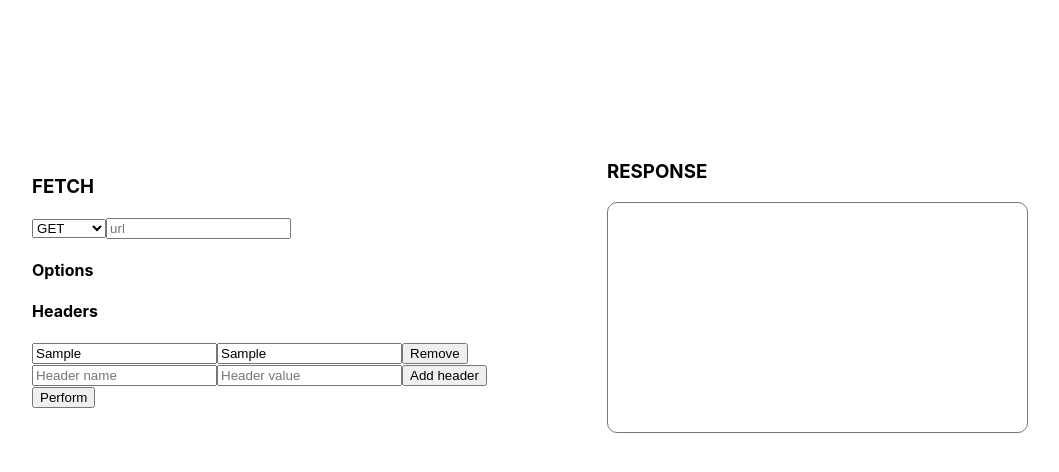
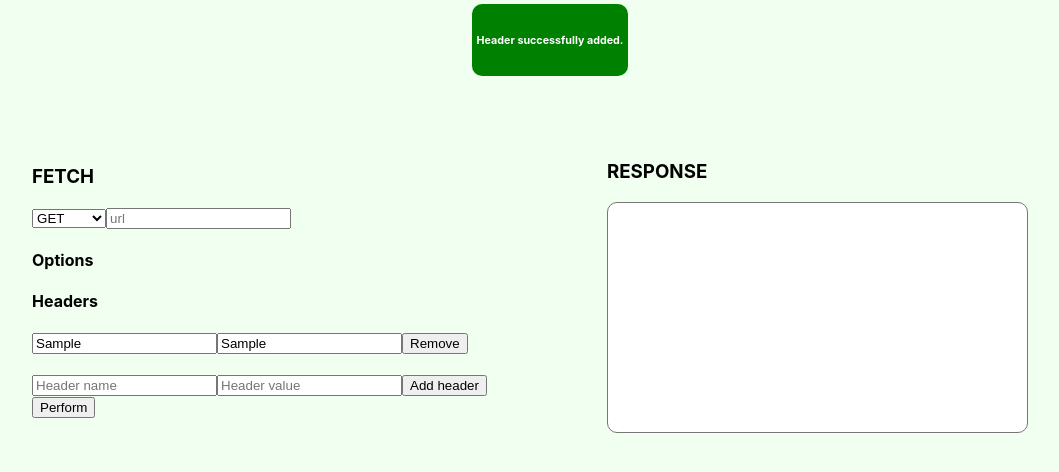
Before and after one commit to dimitrijekaranfilovic/http-request-viewer, a React (Create React App) app: page / in a window 1280 px wide. Both pictures are taken after typing "Sample", "Sample" into the empty fields and a click on the button "Add header". Shown: the top 472 px of the page, without its empty margins (90-1149 px from the left). Built offline with nearby package versions, Linux system fonts and the light colour scheme.

Commit message:
Added full modal functionality. Visual changes.

```diff
--- a/src/components/App.js
+++ b/src/components/App.js
@@ -1,13 +1,26 @@
-import React from "react";
+import React, { useState } from "react";
 import FormRequest from "./FormRequest";
 import Response from "./Response";
+import Modal from "./Modal";
+import { useModal } from "../hooks/useModal";
 
 const App = () => {
+  const { modalState, showModal, closeModal } = useModal();
+
   return (
     <React.Fragment>
+      <div className="modal-container">
+        {modalState.isModal && (
+          <Modal
+            messageContent={modalState.messageContent}
+            messageType={modalState.messageType}
+            closeModal={closeModal}
+          />
+        )}
+      </div>
       <div className="container">
         <div className="container-item">
-          <FormRequest />
+          <FormRequest showModal={showModal} />
         </div>
         <div className="container-item">
           <Response />
--- a/src/components/FormRequest.js
+++ b/src/components/FormRequest.js
@@ -1,6 +1,6 @@
 import React, { useState, useRef } from "react";
 
-const FormRequest = () => {
+const FormRequest = ({ showModal }) => {
   const [headers, setHeaders] = useState([]);
   const headerKey = useRef(null);
   const headerValue = useRef(null);
@@ -15,12 +15,23 @@ const FormRequest = () => {
   const addHeader = () => {
     const key = headerKey.current.value;
     const value = headerValue.current.value;
+    if (headerExists(key)) {
+      showModal(`Header with name '${key}' already exists.`, "error");
+    } else if (!key || !value) {
+      showModal("Header name and value cannot be empty.", "error");
+    } else {
       setHeaders((oldHeaders) => {
         const newHeaders = [...oldHeaders, { key, value }];
         headerKey.current.value = "";
         headerValue.current.value = "";
         return newHeaders;
       });
+      showModal("Header successfully added.", "success");
+    }
+  };
+
+  const headerExists = (headerKey) => {
+    return headers.find((header) => header.key === headerKey) !== undefined;
   };
 
   const performRequest = async () => {
@@ -51,6 +62,7 @@ const FormRequest = () => {
 
       <section>
         <h4>Headers</h4>
+        <div className="header-container">
           {headers.map((header) => {
             return (
               <div key={header.key}>
@@ -62,7 +74,9 @@ const FormRequest = () => {
               </div>
             );
           })}
+        </div>
       </section>
+      <br />
       <div>
         <input
           type="text"
--- a/src/components/Modal.js
+++ b/src/components/Modal.js
@@ -1,9 +1,15 @@
 import React, { useEffect } from "react";
 
 const Modal = ({ messageType, messageContent, closeModal }) => {
+  useEffect(() => {
+    setTimeout(() => closeModal(), 3000);
+  }, []);
+  const modalClass = `modal ${messageType}`;
   return (
     <React.Fragment>
-      <h4 className={messageType}>{{ messageContent }}</h4>
+      <div className={modalClass}>
+        <h6 className={messageType}>{messageContent}</h6>
+      </div>
     </React.Fragment>
   );
 };
--- /dev/null
+++ b/src/hooks/useModal.js
@@ -0,0 +1,20 @@
+import { useState } from "react";
+
+export const useModal = () => {
+  const [modalState, setModalState] = useState({
+    messageContent: "",
+    messageType: "",
+    isModal: false,
+  });
+
+  const closeModal = () => {
+    setModalState((oldState) => {
+      return { ...oldState, isModal: false };
+    });
+  };
+  const showModal = (messageContent, messageType) => {
+    setModalState({ messageContent, messageType, isModal: true });
+  };
+
+  return { modalState, showModal, closeModal };
+};
--- a/src/style.css
+++ b/src/style.css
@@ -1,6 +1,7 @@
 :root {
   font-family: -apple-system, BlinkMacSystemFont, "Segoe UI", Roboto, Oxygen,
     Ubuntu, Cantarell, "Open Sans", "Helvetica Neue", sans-serif;
+  background-color: honeydew;
 }
 
 .container,
@@ -24,3 +25,34 @@ textarea {
 .response-div {
   margin-top: 2rem;
 }
+
+.success {
+  background-color: green;
+}
+
+.error {
+  background-color: red;
+}
+
+.modal {
+  border-radius: 10px;
+  display: flex;
+  justify-content: center;
+  align-items: center;
+  position: fixed;
+  z-index: 1;
+  margin-top: 4rem;
+  color: white;
+  padding: 5px;
+}
+
+.modal-container {
+  display: flex;
+  justify-content: center;
+  align-items: center;
+}
+
+.header-container {
+  max-height: 75px;
+  overflow-y: auto;
+}
```
Lines whose indentation alone changed are shown as unchanged.
